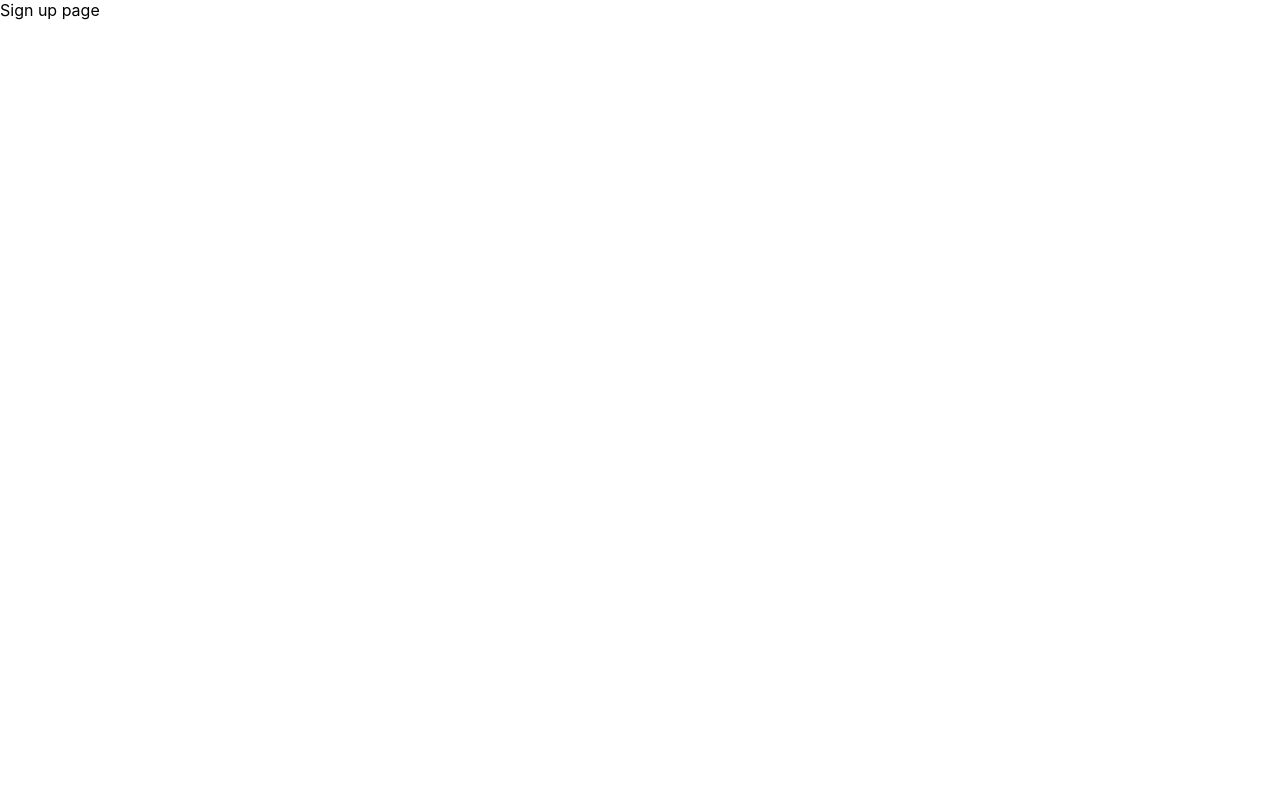
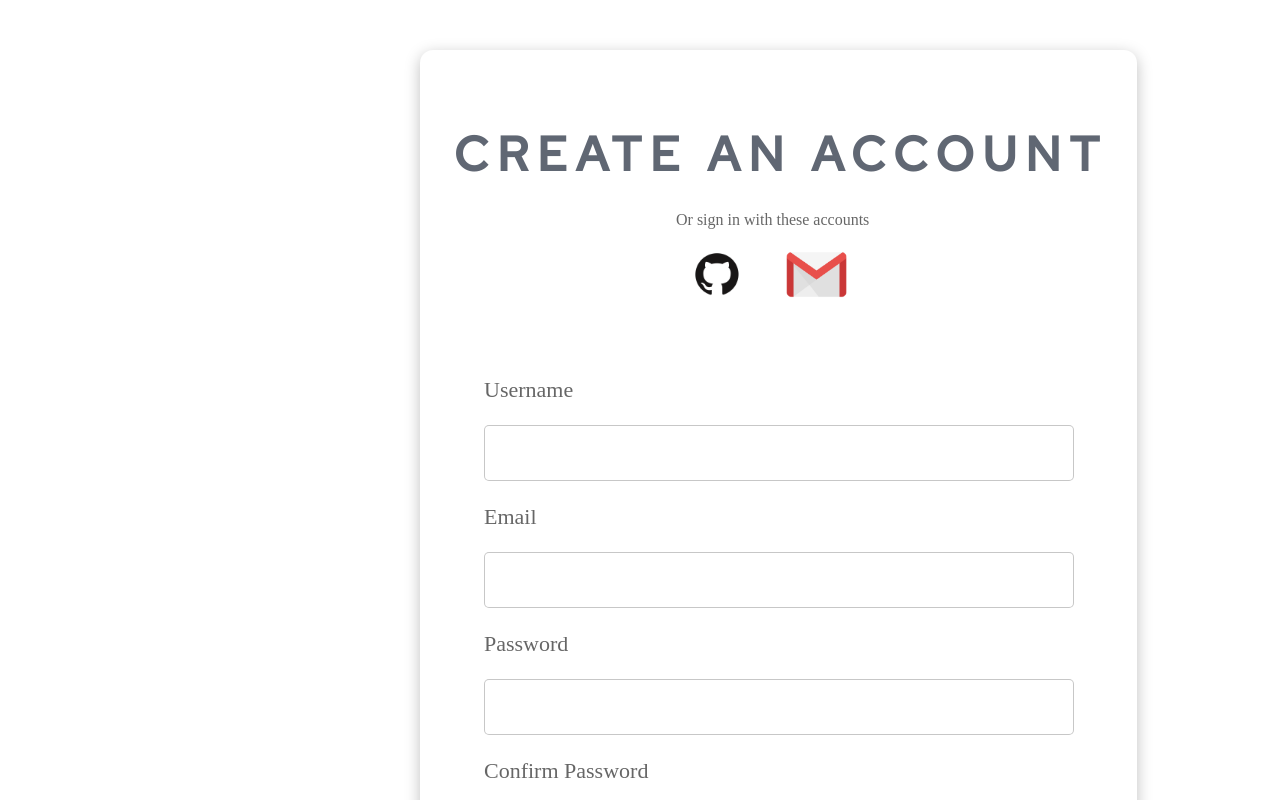
Before and after one commit to StarChaser44/ExpenseTrackerUI, a React (Create React App) app: page /signup in a window 1280 px wide. Shown: the top 800 px of the page. Built offline with nearby package versions, Linux system fonts and the light colour scheme.

Commit message:
Added sign up page without firebase functionality

```diff
--- a/src/Components/Signup/Signup.js
+++ b/src/Components/Signup/Signup.js
@@ -1,12 +1,59 @@
-import React from 'react';
+import React, { useState } from 'react';
+import './SignupStyle.css'
+const githubLogo = require("../../Images/github_logo.png")
+const gmailLogo = require('../../Images/gmail_logo.png')
 
 /**
  * Signs up customer with our service via manual sign up, gmail, or github
 */
 const Signup = () => {
+    const [username, setUsername] = useState('');
+    const [email, setEmail] = useState('');
+    const [password, setPassword] = useState('')
+    const [confirmPassword, setConfirmPassword] = useState('');
+    const [errorMessage, setErrorMessage] = useState(false);
+
+
+    const handleSubmit = (e) => {
+        e.preventDefault();
+        if(password !== confirmPassword){
+            setErrorMessage(true);
+        } else {
+            setErrorMessage(false)
+            alert("Thank you for signing up");
+        }
+    }
     return (
-        <div>
-            Sign up page
+        <div className="container">
+            <h1 className="header"> CREATE AN ACCOUNT </h1>
+            <p className="smallText">Or sign in with these accounts</p>
+            <div>
+                <div id="github">
+                    <img src={githubLogo} alt="github logo" />
+                </div>
+                <div id="gmail">
+                    <img src={gmailLogo} alt="gmail logo" />
+                </div>
+            </div>
+            <form className="formContainer" onSubmit={handleSubmit}>
+                <p className="formTextElems">Username</p>
+                <input className="formInputElems" type="text" required="required" onChange = {(e) => setUsername(e.target.value)}/>
+
+                <p className="formTextElems" >Email</p>
+                <input className="formInputElems" type="email" required="required" onChange = {(e) => setEmail(e.target.value)}/>
+
+                <p className="formTextElems">Password</p>
+                <input className="formInputElems" type="password" required="required" onChange = {(e) => setPassword(e.target.value)}/>
+
+                <p className="formTextElems">Confirm Password</p>
+                <input className="formInputElems" type="password" required="required" onChange = {(e) => setConfirmPassword(e.target.value)}/>
+
+                <button id="submitButton" type="submit"> <p className="submitButtonText">SIGN UP!</p> </button>
+            </form>
+            {
+                errorMessage ? <p id="errorMessage">Passwords do not match!</p> :
+                null
+            }
         </div>
     )
 }
--- a/src/Components/Signup/SignupStyle.css
+++ b/src/Components/Signup/SignupStyle.css
@@ -0,0 +1,119 @@
+.container {
+    position: absolute;
+    width: 717px;
+    height: 1000px;
+    left: 420px;
+    top: 50px;
+
+    background: #FFFFFF;
+    box-shadow: 0px 4px 15px rgba(0, 0, 0, 0.25);
+    border-radius: 13px;
+    display: flex;
+
+}
+
+.header {
+    font-family: Red Hat Text;
+    font-style: normal;
+    font-weight: bold;
+    font-size: 48px;
+    line-height: 64px;
+    /* identical to box height */
+    height: 3em;
+    margin-left: 0.7em;
+    display: flex;
+    align-items: center;
+    text-align: center;
+    letter-spacing: 0.17em;
+
+    color: #606773;
+}
+
+.smallText{
+    position: absolute;
+    font-family: Montserrat;
+    font-style: normal;
+    font-weight: normal;
+    font-size: 16px;
+    line-height: 20px;
+    margin-top:10em;
+    margin-left: 16em;
+    text-align: center;
+    display: flex;
+    color: rgba(0, 0, 0, 0.6);
+
+}
+
+#gmail{
+    position: absolute;
+    width: 9%;
+    top: 12em;
+    right: 18em;
+}
+
+#github{
+    position: absolute;
+    width: 10%;
+    top: 11.8em;
+    right: 24em;
+}
+
+img{
+    max-width: 100%;
+}
+
+.formContainer {
+    display: flex;
+    position: absolute;
+    flex-direction: column;
+    top:19em;
+    margin-left: 4em;
+}
+
+.formTextElems{
+    font-family: Montserrat;
+    font-style: normal;
+    font-weight: normal;
+    font-size: 22px;
+    line-height: 27px;
+
+    color: rgba(0, 0, 0, 0.6);
+}
+
+.formInputElems{
+    width: 590px;
+    height: 56px;
+    font-size: 50px;
+    color: rgba(83, 83, 83, 0.6);
+    background: #FFFFFF;
+    border: 1px solid rgba(0, 0, 0, 0.22);
+    box-sizing: border-box;
+    border-radius: 5px;
+}
+
+#submitButton {
+    margin-top: 25px;
+    height: 70px;
+    color: white;
+    background: #606773;
+}
+
+.submitButtonText{
+    font-family: Red Hat Text;
+    font-style: normal;
+    font-weight: bold;
+    font-size: 50px;
+
+    margin-top: 0px;
+    letter-spacing: 0.35em;
+
+    color: #FFFFFF;
+
+}
+
+#errorMessage{
+    position: absolute;
+    color: red;
+    top: 17em;
+    left: 17em;
+}
```
Also changed, not shown: src/Images/github_logo.png (added), src/Images/gmail_logo.png (added).
